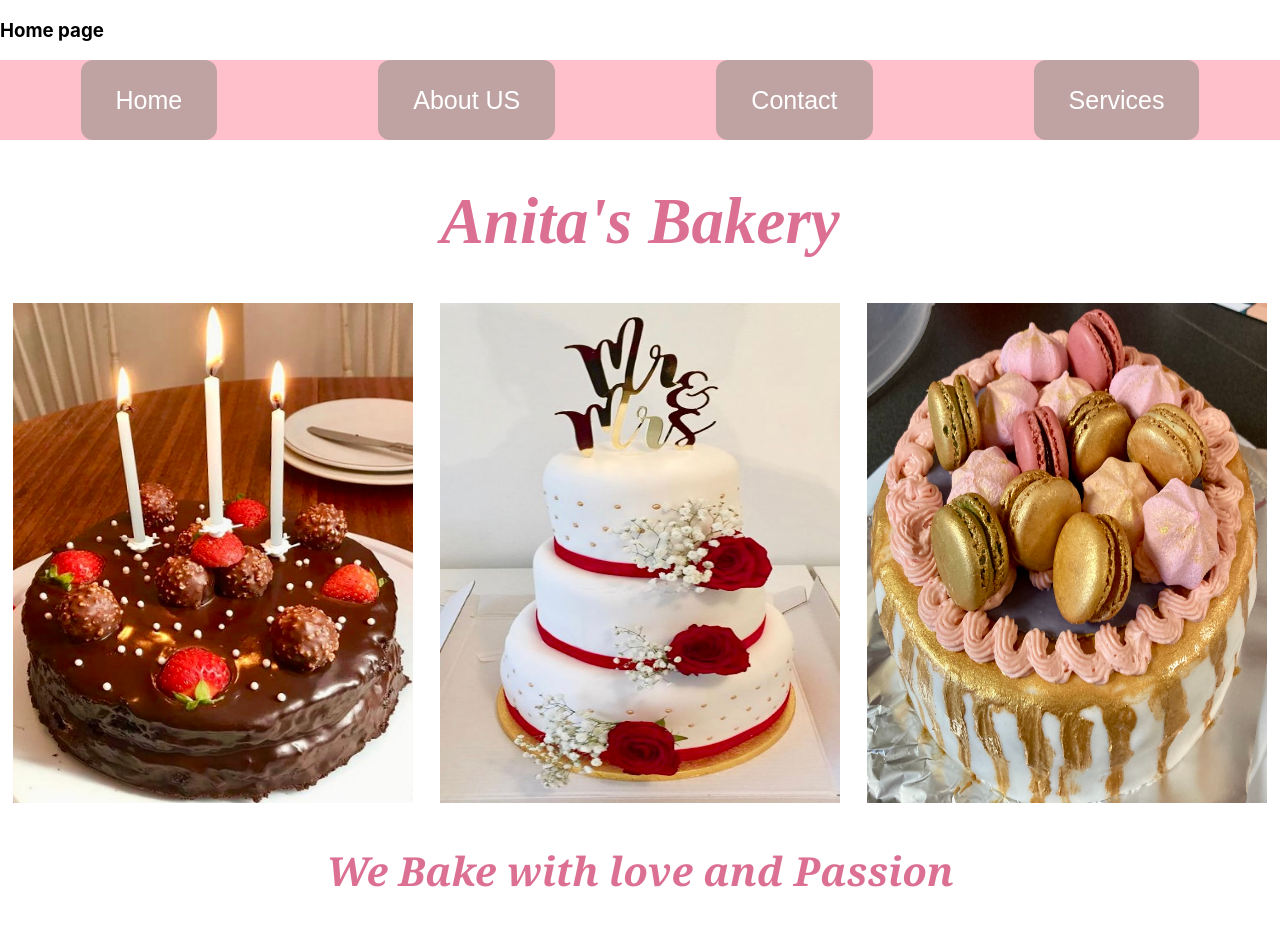
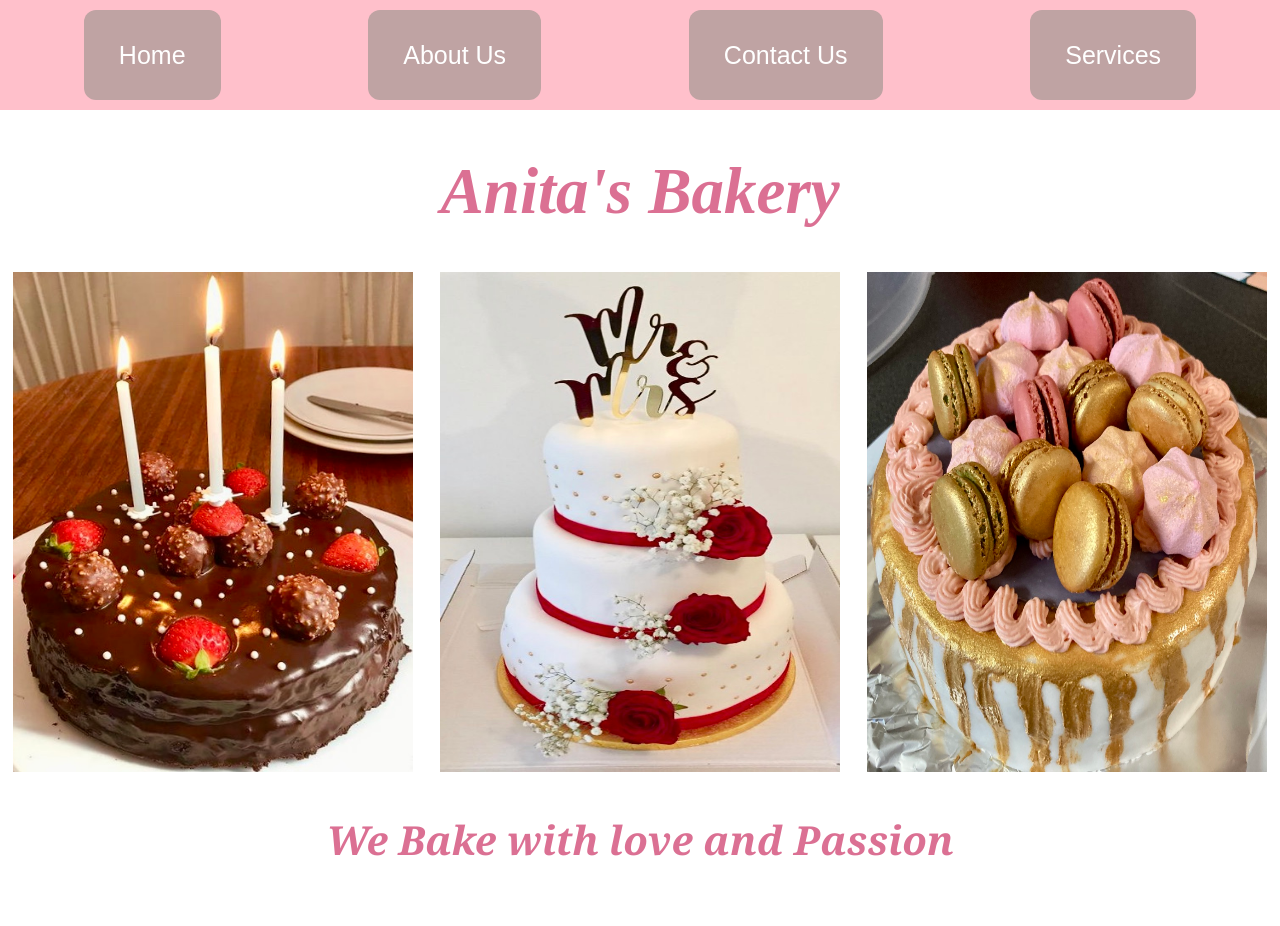
Before and after one commit to Anita771/React-coding, a React (Create React App) app: page / in a window 1280 px wide. Shown: the top 926 px of the page. Built offline with nearby package versions, Linux system fonts and the light colour scheme.

Commit message:
Added link to navbar

```diff
--- a/src/App.css
+++ b/src/App.css
@@ -1,26 +1,29 @@
 
 .navbarpink  {
-
+  display: flex;
+    align-items: left;
+    justify-content: space-around;
+    height: 90px;
+    padding: 10px;
 min-height: 10vh;
 font-size: calc(5px + 5vmin);
 background-color: pink;
-display: flex;
-justify-content: space-around;
 }
 .style {
+
   background-color: rgb(191, 163, 163); /* Green */
   border-radius: 12px;
   border: none;
-  color: white;
   padding: 10px 35px;
-  text-align: center;
+  text-align: justify;
   text-decoration: none;
-  display: inline-block;
   font-size: 25px;
   transition-duration: 0.4s;
   cursor: grab;
 
 }
+
+
 
 .style:hover {
   background-color: rgb(164, 107, 117); /* pink */
--- a/src/Pages/Home.jsx
+++ b/src/Pages/Home.jsx
@@ -1,14 +1,12 @@
 import Navbarpink from "../components/Navbarpink";
 import Homepagecontent from "../components/Homepagecontent";
 
-export default function Home(){
-    return(
+export default function Home() {
+    return (
         <div>
+            <Navbarpink />
+            <Homepagecontent />
 
-<h3>Home page</h3>
-<Navbarpink/>
-<Homepagecontent/>
-
-</div>
+        </div>
     );
 }
--- a/src/components/Navbarpink.jsx
+++ b/src/components/Navbarpink.jsx
@@ -1,11 +1,21 @@
+import { Link } from "react-router-dom";
+const style = {
+    textDecoration: "none",
+    color: "white"
+}
+
+
 export default function Navbarpink() {
+
+
     return (
         <div className="navbarpink">
 
-                <button className="style">Home</button>
-                <button className="style">About US</button>
-                <button className="style">Contact</button>
-                <button className="style">Services</button>
+                <button className="style"><Link to="/" style={style}>Home</Link></button>
+                <button className="style"><Link to="/About" style={style}>About Us</Link></button>
+                <button className="style"><Link to="/Contact" style={style}>Contact Us</Link></button>
+                <button className="style"><Link to="/services" style={style}>Services</Link></button>
+
 
         </div>
 
```
